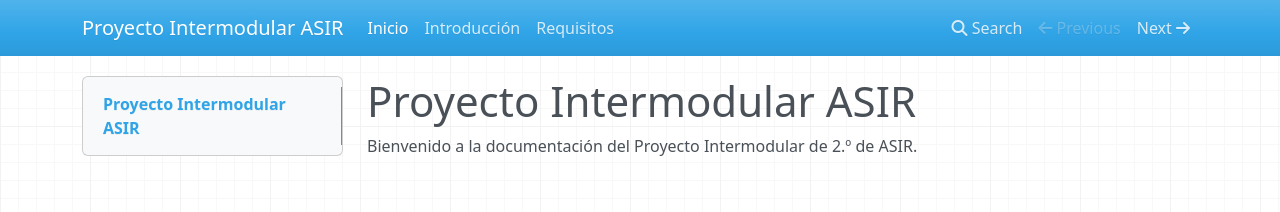
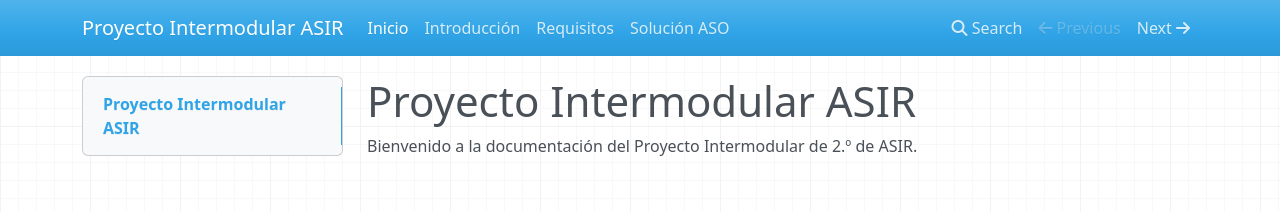
Before and after one commit to amorenog146/Proyecto-Intermodular-ASIR, an MkDocs documentation site: the page built from docs/index.md, in a window 1280 px wide. Shown: the top 212 px of the page. Built offline with MkDocs 1.6.1, drawn with Linux system fonts in a browser that asks for light colours; nearby versions of some CDN libraries.

Commit message:
Añadida solución ASO al menú de documentación

```diff
--- a/mkdocs.yml
+++ b/mkdocs.yml
@@ -4,3 +4,4 @@ nav:
   - Inicio: index.md
   - Introducción: 01_introduccion.md
   - Requisitos: 02_requisitos.md
+  - Solución ASO: 04_solucion_aso.md
```
